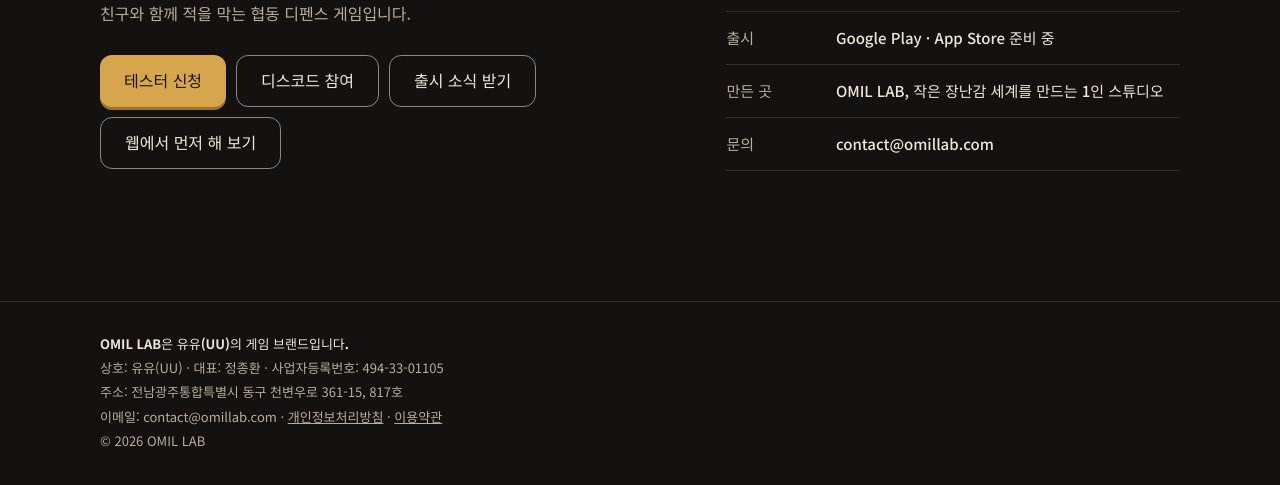
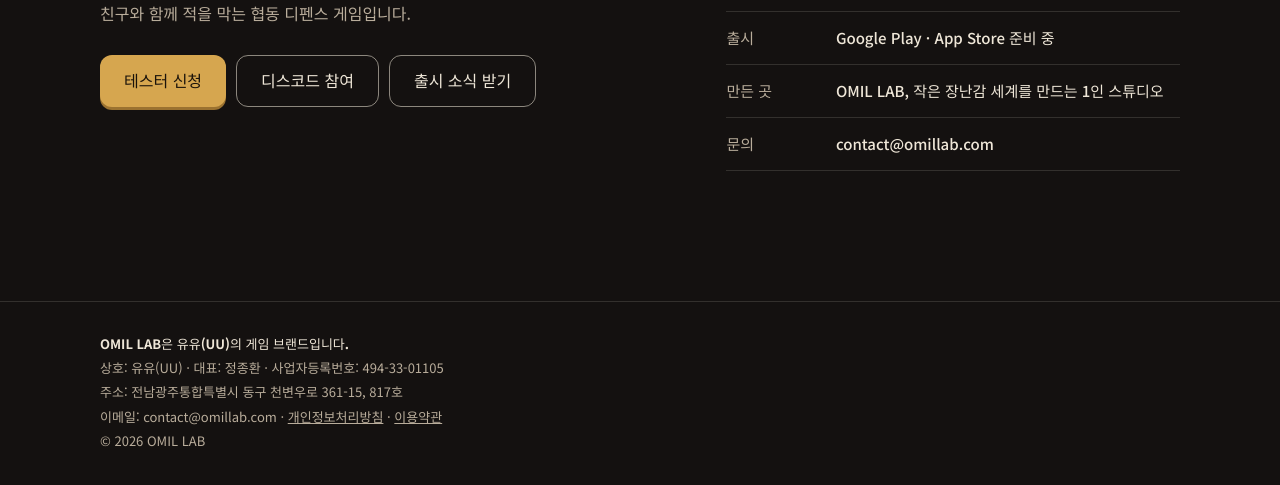
Before and after one commit to zzangjonghwan/omillab-site, a plain HTML site: page index.html in a window 1280 px wide. Shown: the part 10625-11110 px from the top of the page. Drawn offline with Linux system fonts and the light colour scheme.

Commit message:
홈페이지에서 '웹에서 먼저 해 보기' 단추 제거
Co-Authored-By: Claude Fable 5.2 <noreply@anthropic.com>

```diff
--- a/index.html
+++ b/index.html
@@ -222,7 +222,6 @@ footer strong{color:var(--bone)}
           <a class="cta main" href="mailto:contact@omillab.com?subject=%EB%95%A1%EA%B2%A8%EB%9D%BC%21%20%EB%B3%91%EC%A0%95%EB%8B%A8%20%ED%85%8C%EC%8A%A4%ED%84%B0%20%EC%8B%A0%EC%B2%AD&amp;body=%ED%85%8C%EC%8A%A4%ED%8A%B8%20%EC%B4%88%EB%8C%80%EC%9A%A9%20%EC%9D%B4%EB%A9%94%EC%9D%BC%28%EC%95%88%EB%93%9C%EB%A1%9C%EC%9D%B4%EB%93%9C%EB%8A%94%20Google%20Play%EC%97%90%20%EC%93%B0%EB%8A%94%20%EA%B5%AC%EA%B8%80%20%EA%B3%84%EC%A0%95%2C%20%EC%95%84%EC%9D%B4%ED%8F%B0%EC%9D%80%20Apple%20ID%29%3A%20%0A%ED%9C%B4%EB%8C%80%ED%8F%B0%28%EC%95%88%EB%93%9C%EB%A1%9C%EC%9D%B4%EB%93%9C%20/%20%EC%95%84%EC%9D%B4%ED%8F%B0%29%3A%20%0A%EA%B0%90%EC%82%AC%ED%95%A9%EB%8B%88%EB%8B%A4." data-tick data-ev="tester_apply">테스터 신청</a>
           <a class="cta ghost" href="https://discord.gg/8qP2jhCAzu" target="_blank" rel="noopener" data-tick data-ev="discord_join">디스코드 참여</a>
           <a class="cta ghost" href="mailto:contact@omillab.com?subject=%EB%95%A1%EA%B2%A8%EB%9D%BC!%20%EB%B3%91%EC%A0%95%EB%8B%A8%20%EC%B6%9C%EC%8B%9C%20%EC%86%8C%EC%8B%9D%20%EC%8B%A0%EC%B2%AD" data-tick>출시 소식 받기</a>
-          <a class="cta ghost" href="https://zzangjonghwan.github.io/ttaenggyeora-web/" target="_blank" rel="noopener" data-tick>웹에서 먼저 해 보기</a>
         </div>
         <p class="note">테스터 신청·출시 소식 받기는 메일이 열려요. 보내 주시면 테스트에 초대하고 출시 때 알려 드릴게요.</p>
       </div>
@@ -239,7 +238,6 @@ footer strong{color:var(--bone)}
           <a class="cta main" href="mailto:contact@omillab.com?subject=%EB%95%A1%EA%B2%A8%EB%9D%BC%21%20%EB%B3%91%EC%A0%95%EB%8B%A8%20%ED%85%8C%EC%8A%A4%ED%84%B0%20%EC%8B%A0%EC%B2%AD&amp;body=%ED%85%8C%EC%8A%A4%ED%8A%B8%20%EC%B4%88%EB%8C%80%EC%9A%A9%20%EC%9D%B4%EB%A9%94%EC%9D%BC%28%EC%95%88%EB%93%9C%EB%A1%9C%EC%9D%B4%EB%93%9C%EB%8A%94%20Google%20Play%EC%97%90%20%EC%93%B0%EB%8A%94%20%EA%B5%AC%EA%B8%80%20%EA%B3%84%EC%A0%95%2C%20%EC%95%84%EC%9D%B4%ED%8F%B0%EC%9D%80%20Apple%20ID%29%3A%20%0A%ED%9C%B4%EB%8C%80%ED%8F%B0%28%EC%95%88%EB%93%9C%EB%A1%9C%EC%9D%B4%EB%93%9C%20/%20%EC%95%84%EC%9D%B4%ED%8F%B0%29%3A%20%0A%EA%B0%90%EC%82%AC%ED%95%A9%EB%8B%88%EB%8B%A4." data-tick data-ev="tester_apply">테스터 신청</a>
           <a class="cta ghost" href="https://discord.gg/8qP2jhCAzu" target="_blank" rel="noopener" data-tick data-ev="discord_join">디스코드 참여</a>
           <a class="cta ghost" href="mailto:contact@omillab.com?subject=%EB%95%A1%EA%B2%A8%EB%9D%BC!%20%EB%B3%91%EC%A0%95%EB%8B%A8%20%EC%B6%9C%EC%8B%9C%20%EC%86%8C%EC%8B%9D%20%EC%8B%A0%EC%B2%AD" data-tick>출시 소식 받기</a>
-          <a class="cta ghost" href="https://zzangjonghwan.github.io/ttaenggyeora-web/" target="_blank" rel="noopener" data-tick>웹에서 먼저 해 보기</a>
         </div>
       </div>
       <dl class="facts">
```
